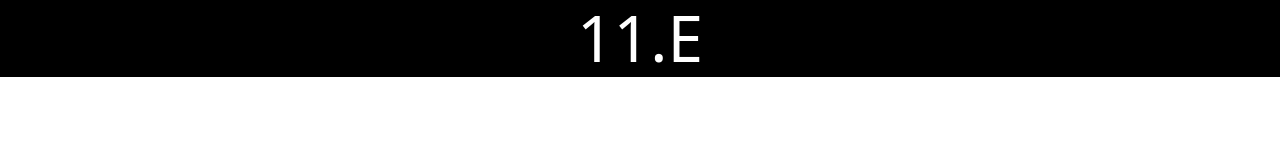
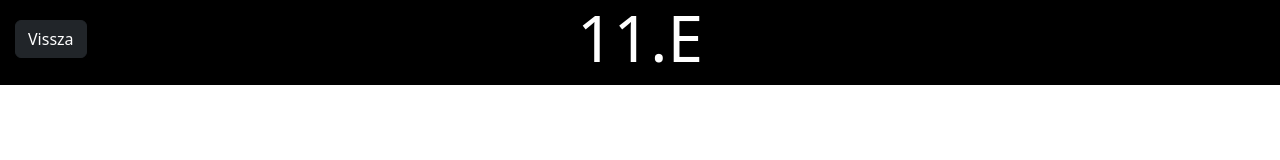
Before and after one commit to prodbybalogh/11e_orarend, a plain HTML site: page html/a.html in a window 1280 px wide. Drawn offline with nearby package versions, Linux system fonts and the light colour scheme; files that its build step writes are made by us from their sources.

Commit message:
return button and fix

```diff
--- a/css/style.css
+++ b/css/style.css
@@ -1,10 +1,23 @@
+nav{
+    justify-content: center;
+    background-color: black;
+    color: white;
+}
+
+#vissza{
+    margin-top: 20px;
+    position: absolute;
+    left: 15px;
+}
+
+
 #cim{
     text-align: center;
     font-size: 64px;
 }
 
 .gombok{
-    margin-top: 250px;
+    margin-top: 300px;
     font-size: 32px;
        text-align: center;
 
@@ -21,9 +34,3 @@
     border-radius: 10px;
     text-decoration: none;
 }
-
-header{
-    background-color: black;
-    text-align: center;
-    color: white;
-}
--- a/html/a.html
+++ b/html/a.html
@@ -3,13 +3,16 @@
 <head>
     <meta charset="UTF-8">
     <meta name="viewport" content="width=device-width, initial-scale=1.0">
-    <link rel="stylesheet" href="style.css">
+    <link rel="stylesheet" href="/css/style.css">
     <link rel="stylesheet" href="https://cdn.jsdelivr.net/npm/bootstrap@5.3.8/dist/css/bootstrap.min.css">
     <title>11.E - A hét</title>
 </head>
 <body>
     <header>
+        <nav class="nav">
         <h1 id="cim">11.E</h1>
+        <a id="vissza" class="nav-item btn btn-dark" href="index.html">Vissza</a>
+        </nav>
     </header>
 </body>
 </html>
```
Also changed, not shown: html/b.html (+4 -1 lines), html/index.html (+3 -1 lines).
